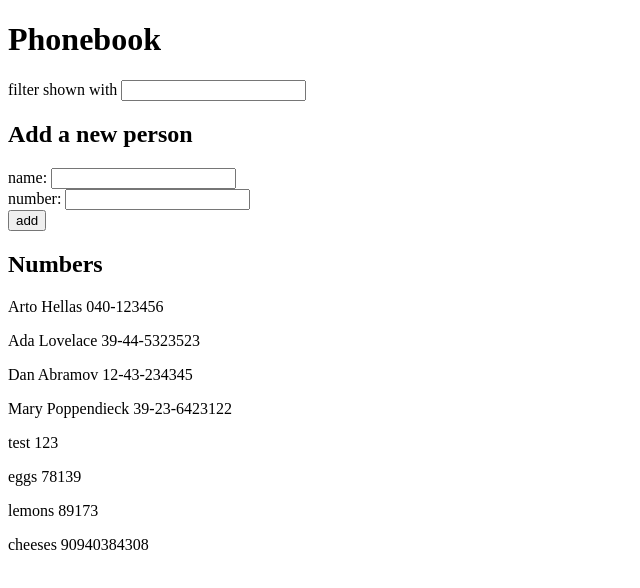
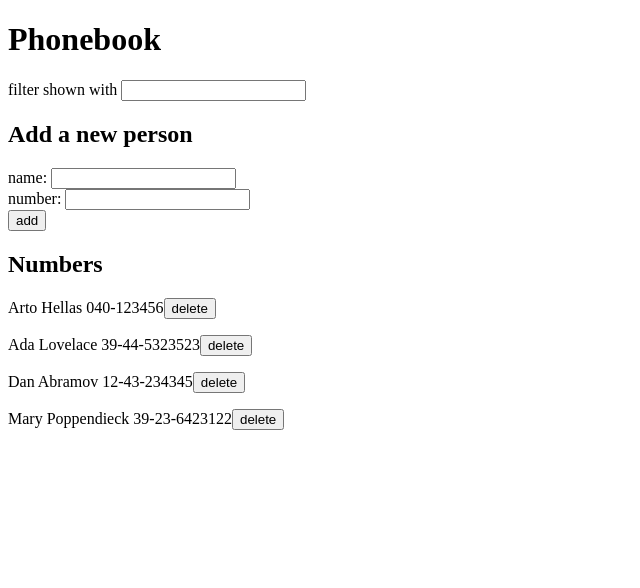
Before and after one commit to adamfarhadi/full-stack-open, a React (Vite) app in the folder part2/phonebook/: page / in a window 1280 px wide. Shown: the top 588 px of the page, without its empty margins (0-640 px from the left). Built offline with nearby package versions, Linux system fonts and the light colour scheme; data requests are answered from the project's data file.

Commit message:
exercise 2.14 done

```diff
--- a/part2/phonebook/db.json
+++ b/part2/phonebook/db.json
@@ -19,26 +19,6 @@
       "name": "Mary Poppendieck",
       "number": "39-23-6423122",
       "id": "4"
-    },
-    {
-      "id": "0223",
-      "name": "test",
-      "number": "123"
-    },
-    {
-      "id": "b6f2",
-      "name": "eggs",
-      "number": "78139"
-    },
-    {
-      "id": "5601",
-      "name": "lemons",
-      "number": "89173"
-    },
-    {
-      "id": "be13",
-      "name": "cheeses",
-      "number": "90940384308"
     }
   ]
 }
--- a/part2/phonebook/src/App.jsx
+++ b/part2/phonebook/src/App.jsx
@@ -61,7 +61,11 @@ const App = () => {
         handleNumberChange={handleNumberChange}
       />
       <h2>Numbers</h2>
-      <Persons persons={persons} filter={filter} />
+      <Persons
+        persons={persons}
+        filter={filter}
+        setPersons={setPersons}
+      />
     </div>
   )
 }
--- a/part2/phonebook/src/components/Persons.jsx
+++ b/part2/phonebook/src/components/Persons.jsx
@@ -1,10 +1,27 @@
-const Persons = ({ persons, filter }) => {
+import personService from '../services/persons'
+
+const Persons = ({ persons, filter, setPersons }) => {
+
+  const removePerson = (person) => {
+    if (window.confirm(`Delete ${person.name}?`))
+      personService
+        .remove(person.id)
+        .then(returnedPerson => {
+          setPersons(persons.filter(person => person.id !== returnedPerson.id))
+        })
+        .catch(error => console.log(error))
+  }
+
   return (
     <>
       {
         persons
           .filter(person => person.name.toLowerCase().includes(filter.toLowerCase()))
-          .map(person => <p key={person.name}>{person.name} {person.number}</p>)
+          .map(person =>
+            <p key={person.name}>{person.name} {person.number}
+              <button onClick={() => removePerson(person)}>delete</button>
+            </p>
+          )
       }
     </>
   )
--- a/part2/phonebook/src/services/persons.js
+++ b/part2/phonebook/src/services/persons.js
@@ -11,4 +11,9 @@ const create = (newPerson) => {
   return request.then(response => response.data)
 }
 
-export default { getAll, create }
+const remove = (id) => {
+  const request= axios.delete(`${baseUrl}/${id}`)
+  return request.then(response => response.data)
+}
+
+export default { getAll, create, remove }
```
